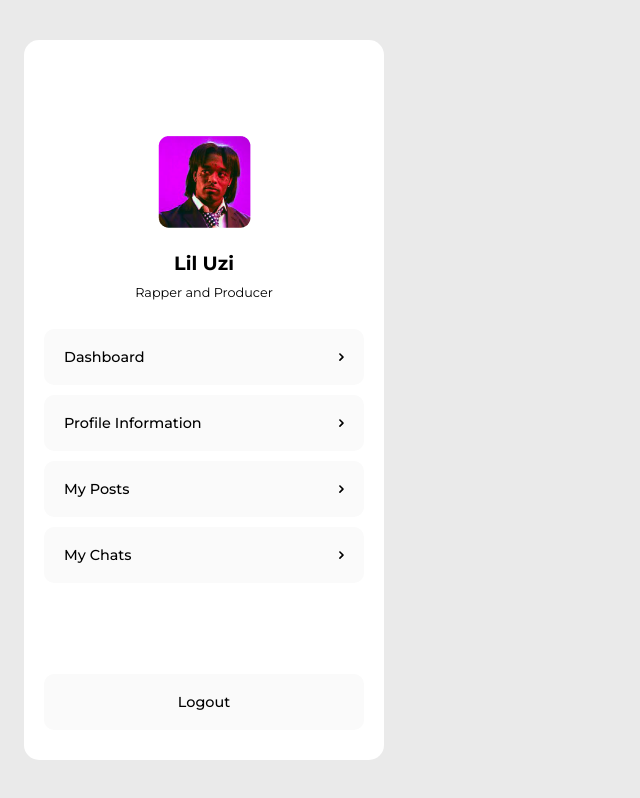
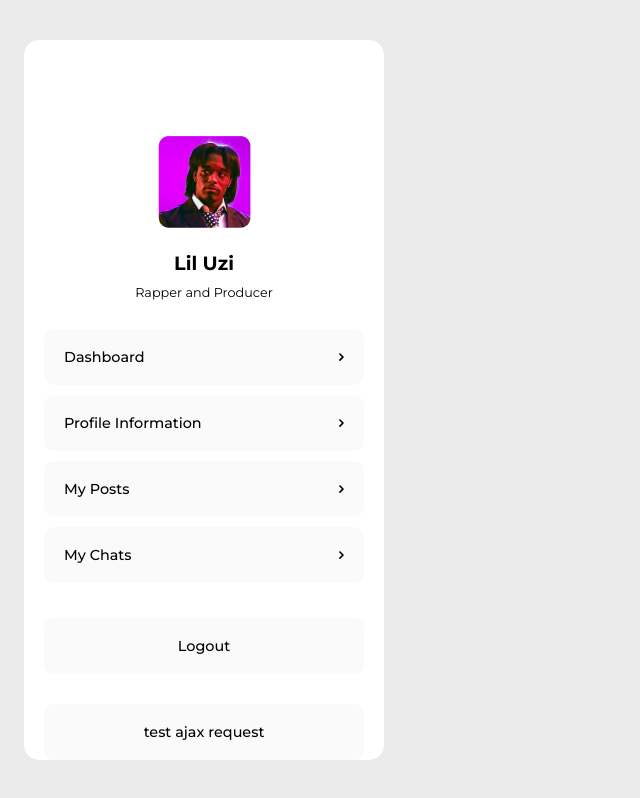
Before and after one commit to jakobmertenhtw/oneshare_frontend, a Vue app: page /user in a window 1280 px wide. Shown: the whole page, without its empty margins (0-640 px from the left). Built offline with nearby package versions, Linux system fonts and the light colour scheme.

Commit message:
Meilenstein 4

```diff
--- a/src/components/UserMenu.vue
+++ b/src/components/UserMenu.vue
@@ -7,16 +7,30 @@ export default {
         const username = ref('Lil Uzi');
         const user_description = ref('Rapper and Producer');
 
+        const data = ref(null);
+
         const store = useStore();
 
         const signout = () => {
             store.dispatch('logout');
         }
 
+        const testAjax = async () => {
+            const response = await fetch('http://localhost:8080/users/1');
+            if (!response.ok) {
+                throw new Error('Network response was not ok');
+            }
+            data.value = await response.json();
+            console.log(data.value);
+        }
+
         return {
             username,
             user_description,
-            signout
+            data,
+            signout,
+            testAjax
+
         }
     }
 }
@@ -38,7 +52,9 @@ export default {
             </ul>
         </div>
         <button id="logout_btn" @click="signout">Logout</button>
+        <button @click="testAjax">test ajax request</button>
     </div>
+    <p>{{ this.data }}</p>
 </template>
 
 <style scoped>
--- /dev/null
+++ b/vue.config.js
@@ -0,0 +1,6 @@
+/* eslint-env node */
+module.exports = {
+    devServer: {
+      proxy: 'http://localhost:8080',
+    }
+}
```
